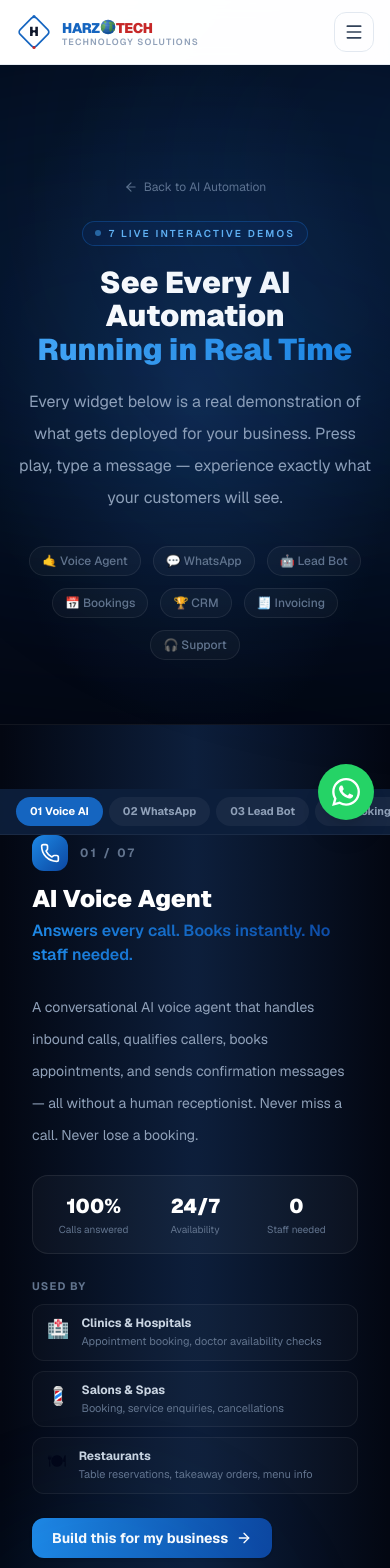
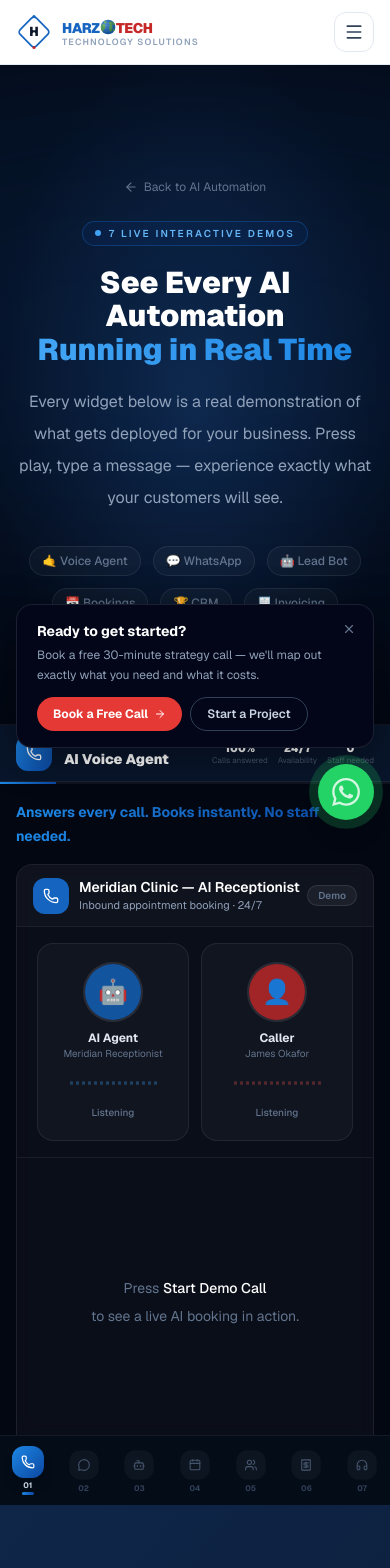
Before and after one commit to agbona24/harzotech, a Next.js app: page /ai-automation/demo in a window 390 px wide. Shown: the top 1568 px of the page. Built offline with nearby package versions, Linux system fonts and the light colour scheme.

Commit message:
feat(mobile): native app shell for AI demo page — bottom tab bar, slide transitions, swipe gestures, safe-area insets

```diff
--- a/src/app/ai-automation/demos/page.tsx
+++ b/src/app/ai-automation/demos/page.tsx
@@ -13,7 +13,7 @@ export const metadata: Metadata = {
 
 export default function AIDemosPage() {
   return (
-    <main className="min-h-screen bg-[#030712]">
+    <main className="bg-[#030712]">
       <PageSchema
         service="AI Automation Live Demos"
         url="https://harzotech.com.ng/ai-automation/demos"
@@ -24,8 +24,8 @@ export default function AIDemosPage() {
         ]}
       />
 
-      {/* Hero */}
-      <div className="relative overflow-hidden border-b border-white/[0.06] bg-[radial-gradient(ellipse_at_center,_#0d1f3c_0%,_#030712_75%)] pt-28 pb-16 text-center">
+      {/* Hero — desktop only; mobile gets the full-screen app shell */}
+      <div className="hidden xl:block relative overflow-hidden border-b border-white/[0.06] bg-[radial-gradient(ellipse_at_center,_#0d1f3c_0%,_#030712_75%)] pt-28 pb-16 text-center">
         <div className="pointer-events-none absolute inset-0">
           <div className="absolute top-0 left-1/2 -translate-x-1/2 h-[500px] w-[900px] rounded-full bg-brand-blue-700/15 blur-[120px]" />
         </div>
@@ -51,9 +51,9 @@ export default function AIDemosPage() {
           <p className="mt-5 text-base leading-8 text-slate-400 max-w-xl mx-auto">
             Every widget below is a real demonstration of what gets deployed for your business. Press play, type a message — experience exactly what your customers will see.
           </p>
-          <div className="mt-8 flex flex-wrap items-center justify-center gap-3 text-sm text-slate-500">
+          <div className="mt-8 flex flex-wrap items-center justify-center gap-3">
             {["Voice Agent", "WhatsApp", "Lead Bot", "Bookings", "CRM", "Invoicing", "Support"].map((item) => (
-              <span key={item} className="rounded-full border border-white/[0.08] bg-white/[0.03] px-3 py-1.5 text-xs font-medium">
+              <span key={item} className="rounded-full border border-white/[0.08] bg-white/[0.03] px-3 py-1.5 text-xs font-medium text-slate-400">
                 {item}
               </span>
             ))}
--- a/src/components/AIDemoShowcase.tsx
+++ b/src/components/AIDemoShowcase.tsx
@@ -1,8 +1,9 @@
 "use client";
 
 import { useState, useEffect, useRef, useCallback } from "react";
+import type { LucideIcon } from "lucide-react";
 import {
-  Volume2, MessageCircle, Bot, Calendar, Users, Receipt, Headphones,
+  MessageCircle, Bot, Calendar, Users, Receipt, Headphones,
   Phone, Send, ChevronRight, Zap, ArrowRight, RotateCcw,
 } from "lucide-react";
 import { motion, AnimatePresence, useInView } from "framer-motion";
@@ -546,7 +547,7 @@ function InvoiceDemo() {
 type DemoMeta = {
   id: string;
   number: string;
-  icon: React.ReactNode;
+  icon: LucideIcon;
   title: string;
   tagline: string;
   description: string;
@@ -561,7 +562,7 @@ function buildDemos(): DemoMeta[] {
     {
       id: "voice",
       number: "01",
-      icon: <Phone className="h-5 w-5" />,
+      icon: Phone,
       title: "AI Voice Agent",
       tagline: "Answers every call. Books instantly. No staff needed.",
       description: "A conversational AI voice agent that handles inbound calls, qualifies callers, books appointments, and sends confirmation messages — all without a human receptionist. Never miss a call. Never lose a booking.",
@@ -581,7 +582,7 @@ function buildDemos(): DemoMeta[] {
     {
       id: "whatsapp",
       number: "02",
-      icon: <MessageCircle className="h-5 w-5" />,
+      icon: MessageCircle,
       title: "WhatsApp Automation",
       tagline: "Your team sleeps. Your WhatsApp doesn't.",
       description: "An AI-powered WhatsApp agent handles order tracking, FAQs, complaints, and escalations — automatically. Customers get instant, personalised responses. Complex issues are routed to a human with full context already logged.",
@@ -614,7 +615,7 @@ function buildDemos(): DemoMeta[] {
     {
       id: "leadbot",
       number: "03",
-      icon: <Bot className="h-5 w-5" />,
+      icon: Bot,
       title: "Lead Qualification Bot",
       tagline: "Qualify, score, and route every lead while you sleep.",
       description: "A smart website chatbot that engages every visitor, asks the right qualification questions, scores leads automatically, and triggers follow-up actions — proposal emails, CRM entries, sales notifications — in real time.",
@@ -647,7 +648,7 @@ function buildDemos(): DemoMeta[] {
     {
       id: "appointment",
       number: "04",
-      icon: <Calendar className="h-5 w-5" />,
+      icon: Calendar,
       title: "Appointment Booking",
       tagline: "Zero back-and-forth. Every slot filled automatically.",
       description: "Customers book, reschedule, and cancel appointments through WhatsApp or your website — without any staff involvement. The system checks real-time availability, sends confirmations, and fires reminders automatically.",
@@ -680,7 +681,7 @@ function buildDemos(): DemoMeta[] {
     {
       id: "crm",
       number: "05",
-      icon: <Users className="h-5 w-5" />,
+      icon: Users,
       title: "CRM & Pipeline Automation",
       tagline: "Every lead moves forward. Nothing falls through the cracks.",
       description: "From first web form submission to closed deal — every stage is automated. Welcome emails, lead scoring, proposal delivery, follow-up sequences, and deal-close triggers all fire without anyone lifting a finger.",
@@ -700,7 +701,7 @@ function buildDemos(): DemoMeta[] {
     {
       id: "invoice",
       number: "06",
-      icon: <Receipt className="h-5 w-5" />,
+      icon: Receipt,
       title: "Invoice & Payment Automation",
       tagline: "Job done → invoice sent → payment collected. Automatic.",
       description: "The moment a job is marked complete, the system generates and sends an invoice, follows up with a WhatsApp payment link, and updates your books when payment clears. No manual invoicing. No chasing.",
@@ -720,7 +721,7 @@ function buildDemos(): DemoMeta[] {
     {
       id: "support",
       number: "07",
-      icon: <Headphones className="h-5 w-5" />,
+      icon: Headphones,
       title: "Customer Support AI",
       tagline: "First-line support that never sleeps, never loses patience.",
       description: "An AI triage agent that answers FAQs, creates support tickets, and escalates complex issues to human agents — with full context already attached. Customers get instant help. Your team handles only what needs them.",
@@ -777,7 +778,7 @@ function DemoSection({ demo, isEven }: { demo: DemoMeta; isEven: boolean }) {
             <div>
               <div className="flex items-center gap-3 mb-3">
                 <span className={`inline-flex items-center justify-center h-9 w-9 rounded-xl bg-gradient-to-br ${demo.accentClass} text-white`}>
-                  {demo.icon}
+                  <demo.icon className="h-5 w-5" />
                 </span>
                 <span className="text-xs font-bold tracking-[0.2em] uppercase text-slate-500">{demo.number} / 07</span>
               </div>
@@ -876,26 +877,166 @@ function SideNav({ activeId }: { activeId: string }) {
 }
 
 /* ═══════════════════════════════════════════════════════════════════
-   MOBILE DEMO TABS
+   MOBILE NATIVE APP SHELL
 ═══════════════════════════════════════════════════════════════════ */
 
-function MobileDemoTabs({ activeId }: { activeId: string }) {
-  const scrollTo = (id: string) => {
-    document.getElementById(`demo-${id}`)?.scrollIntoView({ behavior: "smooth", block: "start" });
+const SLIDE_VARIANTS = {
+  enter: (dir: number) => ({ x: `${dir * 100}%`, opacity: 0 }),
+  center: { x: 0, opacity: 1 },
+  exit:  (dir: number) => ({ x: `${-dir * 100}%`, opacity: 0 }),
 };
+const SLIDE_TRANSITION = { duration: 0.22, ease: [0.25, 0.46, 0.45, 0.94] as const };
+
+function MobileAppShell({ demos }: { demos: DemoMeta[] }) {
+  const [activeIdx, setActiveIdx] = useState(0);
+  const [direction, setDirection] = useState(0);
+
+  const navigate = useCallback((idx: number) => {
+    if (idx === activeIdx) return;
+    setDirection(idx > activeIdx ? 1 : -1);
+    setActiveIdx(idx);
+  }, [activeIdx]);
+
+  const demo = demos[activeIdx];
+  const DemoIcon = demo.icon;
+
   return (
-    <div className="xl:hidden sticky top-16 z-30 border-b border-white/[0.06] bg-[#0d1f3c]/95 backdrop-blur px-4 py-2 overflow-x-auto [-ms-overflow-style:none] [scrollbar-width:none] [&::-webkit-scrollbar]:hidden">
-      <div className="flex gap-1.5 w-max">
-        {NAV_ITEMS.map((item) => (
-          <button key={item.id} onClick={() => scrollTo(item.id)}
-            className={`whitespace-nowrap rounded-full px-3.5 py-1.5 text-[11px] font-bold transition-all ${
-              activeId === item.id
-                ? "bg-brand-blue-700 text-white"
-                : "bg-white/[0.05] text-slate-400 hover:text-slate-200"
-            }`}>
-            {item.num} {item.label}
+    <div
+      className="xl:hidden flex flex-col bg-[#030712]"
+      style={{ height: "calc(100dvh - 4rem)" }}
+    >
+      {/* ── App bar ─────────────────────────────────────── */}
+      <div className="shrink-0 flex items-center gap-3 px-4 py-2.5 border-b border-white/[0.06] bg-[#08152a]">
+        <AnimatePresence mode="wait">
+          <motion.div key={demo.id} initial={{ opacity: 0, scale: 0.8 }} animate={{ opacity: 1, scale: 1 }} exit={{ opacity: 0, scale: 0.8 }} transition={{ duration: 0.18 }}
+            className={`flex h-9 w-9 shrink-0 items-center justify-center rounded-xl bg-gradient-to-br ${demo.accentClass}`}>
+            <DemoIcon className="h-4 w-4 text-white" />
+          </motion.div>
+        </AnimatePresence>
+        <div className="flex-1 min-w-0">
+          <p className="text-[9px] font-bold uppercase tracking-widest text-slate-600">{demo.number} / 07 · AI Automation</p>
+          <AnimatePresence mode="wait">
+            <motion.p key={demo.id} initial={{ opacity: 0, y: 4 }} animate={{ opacity: 1, y: 0 }} exit={{ opacity: 0, y: -4 }} transition={{ duration: 0.15 }}
+              className="text-sm font-black text-white leading-tight truncate">{demo.title}</motion.p>
+          </AnimatePresence>
+        </div>
+        {/* Impact pills */}
+        <div className="flex items-center gap-2.5 shrink-0">
+          {demo.impact.map((s) => (
+            <div key={s.label} className="text-center">
+              <p className="text-[11px] font-black text-white leading-none">{s.value}</p>
+              <p className="text-[8px] text-slate-600 leading-none mt-0.5">{s.label}</p>
+            </div>
+          ))}
+        </div>
+      </div>
+
+      {/* ── Progress bar ────────────────────────────────── */}
+      <div className="shrink-0 h-[2px] bg-white/[0.05]">
+        <motion.div
+          className={`h-full bg-gradient-to-r ${demo.accentClass}`}
+          animate={{ width: `${((activeIdx + 1) / demos.length) * 100}%` }}
+          transition={{ duration: 0.3 }}
+        />
+      </div>
+
+      {/* ── Scrollable content ──────────────────────────── */}
+      <div className="flex-1 min-h-0 overflow-y-auto overflow-x-hidden">
+        <AnimatePresence mode="wait" custom={direction}>
+          <motion.div
+            key={activeIdx}
+            custom={direction}
+            variants={SLIDE_VARIANTS}
+            initial="enter"
+            animate="center"
+            exit="exit"
+            transition={SLIDE_TRANSITION}
+            drag="x"
+            dragConstraints={{ left: 0, right: 0 }}
+            dragElastic={0.12}
+            onDragEnd={(_, info) => {
+              const { offset, velocity } = info;
+              if ((offset.x < -50 || velocity.x < -300) && activeIdx < demos.length - 1) navigate(activeIdx + 1);
+              else if ((offset.x > 50 || velocity.x > 300) && activeIdx > 0) navigate(activeIdx - 1);
+            }}
+            className="flex flex-col gap-4 p-4 pb-6"
+          >
+            {/* Tagline */}
+            <p className={`text-sm font-bold leading-6 bg-gradient-to-r ${demo.accentClass} bg-clip-text text-transparent`}>
+              {demo.tagline}
+            </p>
+
+            {/* Interactive demo */}
+            {demo.component}
+
+            {/* Industries — compact chips */}
+            <div>
+              <p className="text-[9px] font-bold uppercase tracking-widest text-slate-600 mb-2">Used in</p>
+              <div className="flex flex-wrap gap-1.5">
+                {demo.industries.map((ind) => (
+                  <span key={ind.name}
+                    className="flex items-center gap-1 rounded-full border border-white/[0.07] bg-white/[0.03] px-2.5 py-1 text-[10px] font-medium text-slate-400">
+                    {ind.emoji} {ind.name}
+                  </span>
+                ))}
+              </div>
+            </div>
+
+            {/* CTA */}
+            <Link
+              href={`/contact?intent=consultation&automation=${demo.id}`}
+              className={`flex items-center justify-center gap-2 rounded-2xl bg-gradient-to-r ${demo.accentClass} py-4 text-sm font-black text-white active:scale-[0.97] transition-transform`}
+            >
+              Build this for my business <ArrowRight className="h-4 w-4" />
+            </Link>
+
+            {/* Swipe hint (shown only on first visit) */}
+            {activeIdx === 0 && (
+              <p className="text-center text-[10px] text-slate-600">Swipe left/right or tap below to switch demos</p>
+            )}
+          </motion.div>
+        </AnimatePresence>
+      </div>
+
+      {/* ── Bottom tab bar ──────────────────────────────── */}
+      <div
+        className="shrink-0 border-t border-white/[0.06] bg-[#050d1a]/96 backdrop-blur-xl"
+        style={{ paddingBottom: "env(safe-area-inset-bottom)" }}
+      >
+        <div className="grid grid-cols-7">
+          {demos.map((d, i) => {
+            const Icon = d.icon;
+            const isActive = i === activeIdx;
+            return (
+              <button
+                key={d.id}
+                onClick={() => navigate(i)}
+                className="flex flex-col items-center justify-center gap-[3px] py-2.5 px-0.5 transition-all active:scale-90"
+              >
+                <motion.span
+                  animate={isActive ? { scale: 1 } : { scale: 0.92 }}
+                  className={`flex h-8 w-8 items-center justify-center rounded-xl transition-all duration-200 ${
+                    isActive
+                      ? `bg-gradient-to-br ${d.accentClass} shadow-lg`
+                      : "bg-white/[0.04]"
+                  }`}
+                >
+                  <Icon className={`h-3.5 w-3.5 ${isActive ? "text-white" : "text-slate-600"}`} />
+                </motion.span>
+                <span className={`text-[8px] font-bold leading-none transition-colors ${isActive ? "text-slate-300" : "text-slate-700"}`}>
+                  {d.number}
+                </span>
+                {isActive && (
+                  <motion.span
+                    layoutId="tab-dot"
+                    className={`h-[3px] w-3 rounded-full bg-gradient-to-r ${d.accentClass}`}
+                    transition={{ duration: 0.2 }}
+                  />
+                )}
               </button>
-        ))}
+            );
+          })}
+        </div>
       </div>
     </div>
   );
@@ -909,8 +1050,9 @@ export function AIDemoShowcase() {
   const DEMOS = buildDemos();
   const [activeId, setActiveId] = useState("voice");
 
-  /* Track which demo is in view */
+  /* Desktop only: track which section is in view */
   useEffect(() => {
+    if (typeof window === "undefined" || window.innerWidth < 1280) return;
     const observers: IntersectionObserver[] = [];
     NAV_ITEMS.forEach(({ id }) => {
       const el = document.getElementById(`demo-${id}`);
@@ -926,20 +1068,21 @@ export function AIDemoShowcase() {
   }, []);
 
   return (
-    <div className="relative overflow-hidden bg-[radial-gradient(ellipse_at_top,_#0d1f3c_0%,_#030712_70%)]">
+    <>
+      {/* ── Mobile: native app experience ─────────────────── */}
+      <MobileAppShell demos={DEMOS} />
+
+      {/* ── Desktop: stacked sections + sticky sidebar ────── */}
+      <div className="hidden xl:block relative overflow-hidden bg-[radial-gradient(ellipse_at_top,_#0d1f3c_0%,_#030712_70%)]">
         {/* Background glows */}
         <div className="pointer-events-none fixed inset-0 overflow-hidden">
           <div className="absolute -top-32 left-1/4 h-[600px] w-[800px] rounded-full bg-brand-blue-700/10 blur-[140px]" />
           <div className="absolute bottom-0 right-0 h-[400px] w-[600px] rounded-full bg-brand-red-700/08 blur-[120px]" />
         </div>
 
-      {/* Mobile tabs */}
-      <MobileDemoTabs activeId={activeId} />
-
         {/* Main layout */}
         <div className="mx-auto max-w-7xl px-4 sm:px-6 lg:px-8 xl:flex xl:gap-12 xl:px-8">
           <SideNav activeId={activeId} />
-
           <div className="flex-1 min-w-0">
             {DEMOS.map((demo, i) => (
               <DemoSection key={demo.id} demo={demo} isEven={i % 2 === 0} />
@@ -971,5 +1114,6 @@ export function AIDemoShowcase() {
           </div>
         </div>
       </div>
+    </>
   );
 }
```
Lines whose indentation alone changed are shown as unchanged.
